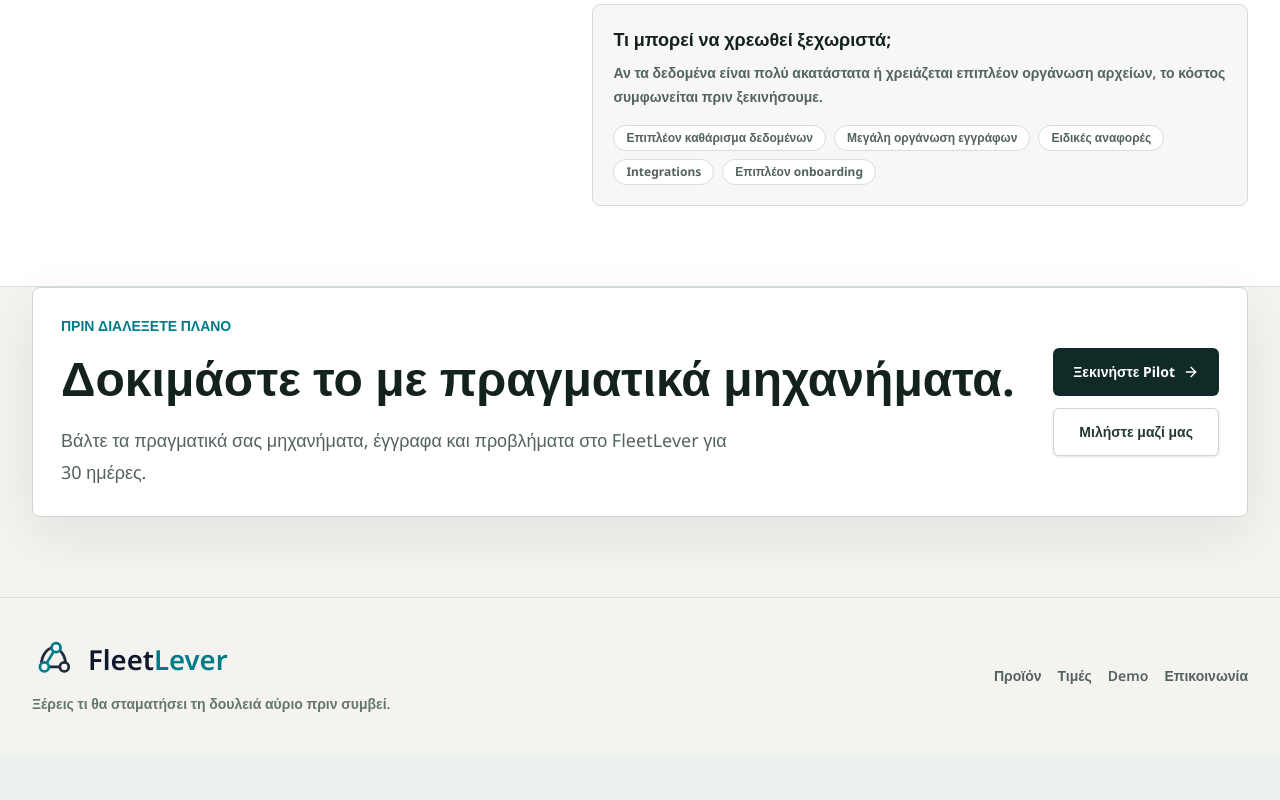
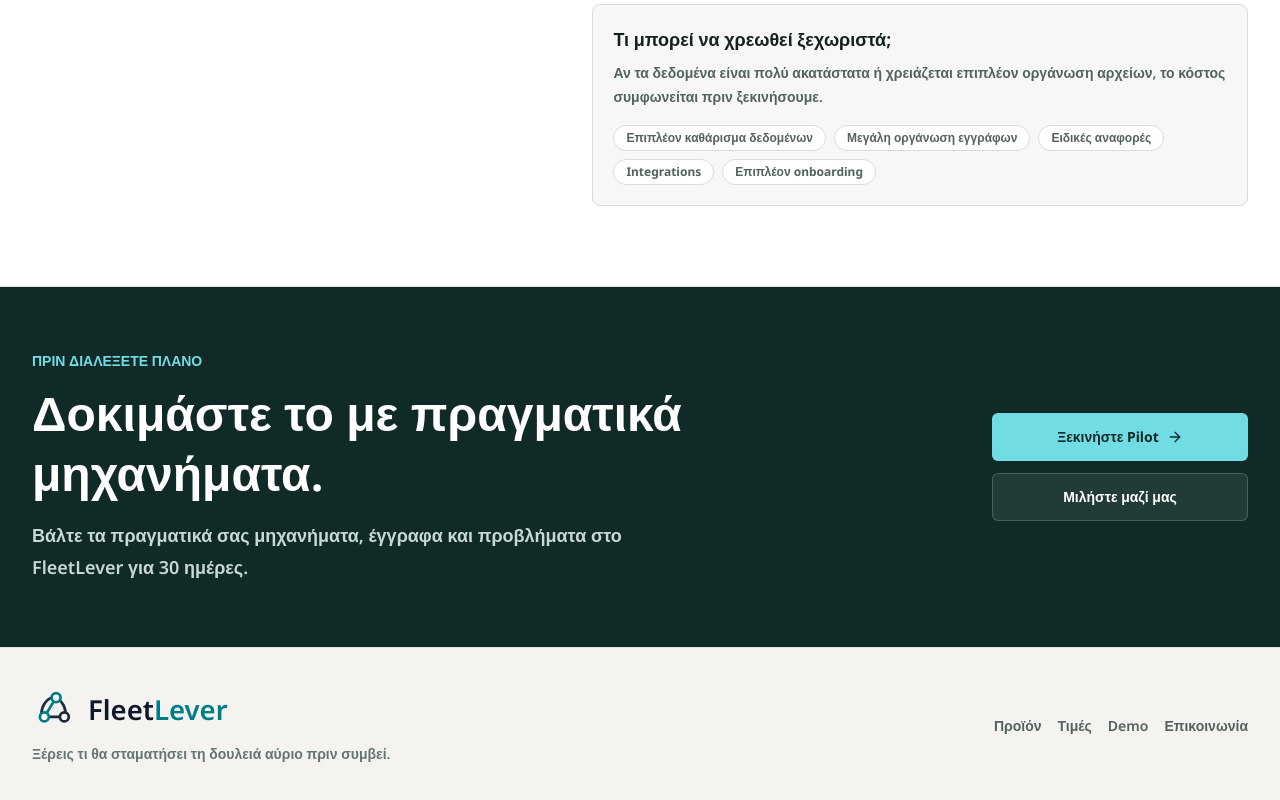
Before and after one commit to gkaragioul/FleetLever, a Next.js app: page /pricing in a window 1280 px wide. Shown: the part 3464-4264 px from the top of the page. Before the commit the page ends 4218 px from the top, so only its background shows below. Built offline with nearby package versions, Linux system fonts and the light colour scheme; no server answers.

Commit message:
Replace pricing final CTA card

```diff
--- a/src/app/pricing/page.tsx
+++ b/src/app/pricing/page.tsx
@@ -372,28 +372,28 @@ export default function PricingPage() {
         </div>
       </section>
 
-      <section className="px-5 pb-20 sm:px-6 lg:px-8">
-        <div className="mx-auto grid w-full max-w-7xl gap-8 rounded-lg border border-[#cdd8d3] bg-white p-7 shadow-[0_18px_55px_rgba(19,33,31,0.08)] lg:grid-cols-[1fr_auto] lg:items-center">
+      <section className="bg-[#102b27] px-5 py-16 text-white sm:px-6 lg:px-8">
+        <div className="mx-auto grid w-full max-w-7xl gap-8 lg:grid-cols-[1fr_auto] lg:items-center">
           <div>
-            <p className="text-sm font-bold uppercase text-[#007C89]">Πριν διαλέξετε πλάνο</p>
-            <h2 className="mt-3 text-3xl font-semibold leading-tight text-[#13211f] sm:text-5xl">
+            <p className="text-sm font-bold uppercase text-[#72dce5]">Πριν διαλέξετε πλάνο</p>
+            <h2 className="mt-3 max-w-4xl text-3xl font-semibold leading-tight text-white sm:text-5xl">
               Δοκιμάστε το με πραγματικά μηχανήματα.
             </h2>
-            <p className="mt-4 max-w-2xl text-lg leading-8 text-[#53635f]">
+            <p className="mt-4 max-w-2xl text-lg font-semibold leading-8 text-[#c9d8d4]">
               Βάλτε τα πραγματικά σας μηχανήματα, έγγραφα και προβλήματα στο FleetLever για 30 ημέρες.
             </p>
           </div>
-          <div className="flex flex-col gap-3 sm:flex-row lg:flex-col">
+          <div className="flex flex-col gap-3 sm:flex-row lg:min-w-64 lg:flex-col">
             <a
               href={mailtoPilot}
-              className="inline-flex min-h-12 items-center justify-center gap-2 rounded-md bg-[#102b27] px-5 text-sm font-bold text-white transition hover:bg-[#007C89] focus-visible:outline-none focus-visible:ring-2 focus-visible:ring-[#00aebe] focus-visible:ring-offset-2"
+              className="inline-flex min-h-12 items-center justify-center gap-2 rounded-md bg-[#72dce5] px-5 text-sm font-bold text-[#102b27] transition hover:bg-white focus-visible:outline-none focus-visible:ring-2 focus-visible:ring-[#72dce5] focus-visible:ring-offset-2 focus-visible:ring-offset-[#102b27]"
             >
               Ξεκινήστε Pilot
               <ArrowRight className="h-4 w-4" aria-hidden="true" />
             </a>
             <a
               href={mailtoPricing}
-              className="inline-flex min-h-12 items-center justify-center rounded-md border border-[#cdd8d3] bg-white px-5 text-sm font-bold text-[#243834] shadow-sm transition hover:border-[#007C89] hover:text-[#007C89] focus-visible:outline-none focus-visible:ring-2 focus-visible:ring-[#00aebe] focus-visible:ring-offset-2"
+              className="inline-flex min-h-12 items-center justify-center rounded-md border border-white/18 bg-white/8 px-5 text-sm font-bold text-white transition hover:border-[#72dce5] hover:text-[#72dce5] focus-visible:outline-none focus-visible:ring-2 focus-visible:ring-[#72dce5] focus-visible:ring-offset-2 focus-visible:ring-offset-[#102b27]"
             >
               Μιλήστε μαζί μας
             </a>
```
